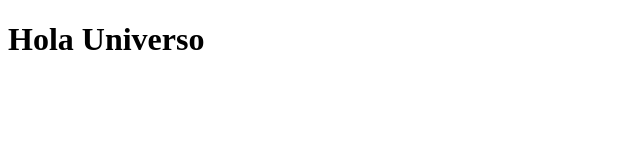
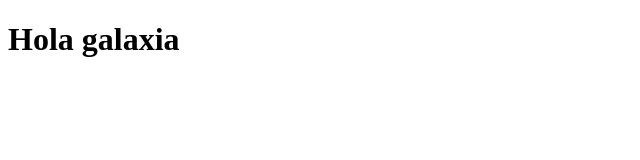
Before and after one commit to nagoca07/miprimerweb, a plain HTML site: page index.html in a window 1280 px wide. Shown: the whole page, without its empty margins (0-640 px from the left). Drawn offline with Linux system fonts and the light colour scheme.

Commit message:
Cambio 2

```diff
--- a/index.html
+++ b/index.html
@@ -8,7 +8,7 @@
 </head>
 <body>
 
-<h1>Hola Universo</h1>
+<h1>Hola galaxia</h1>
 
 </body>
 </html>
```
